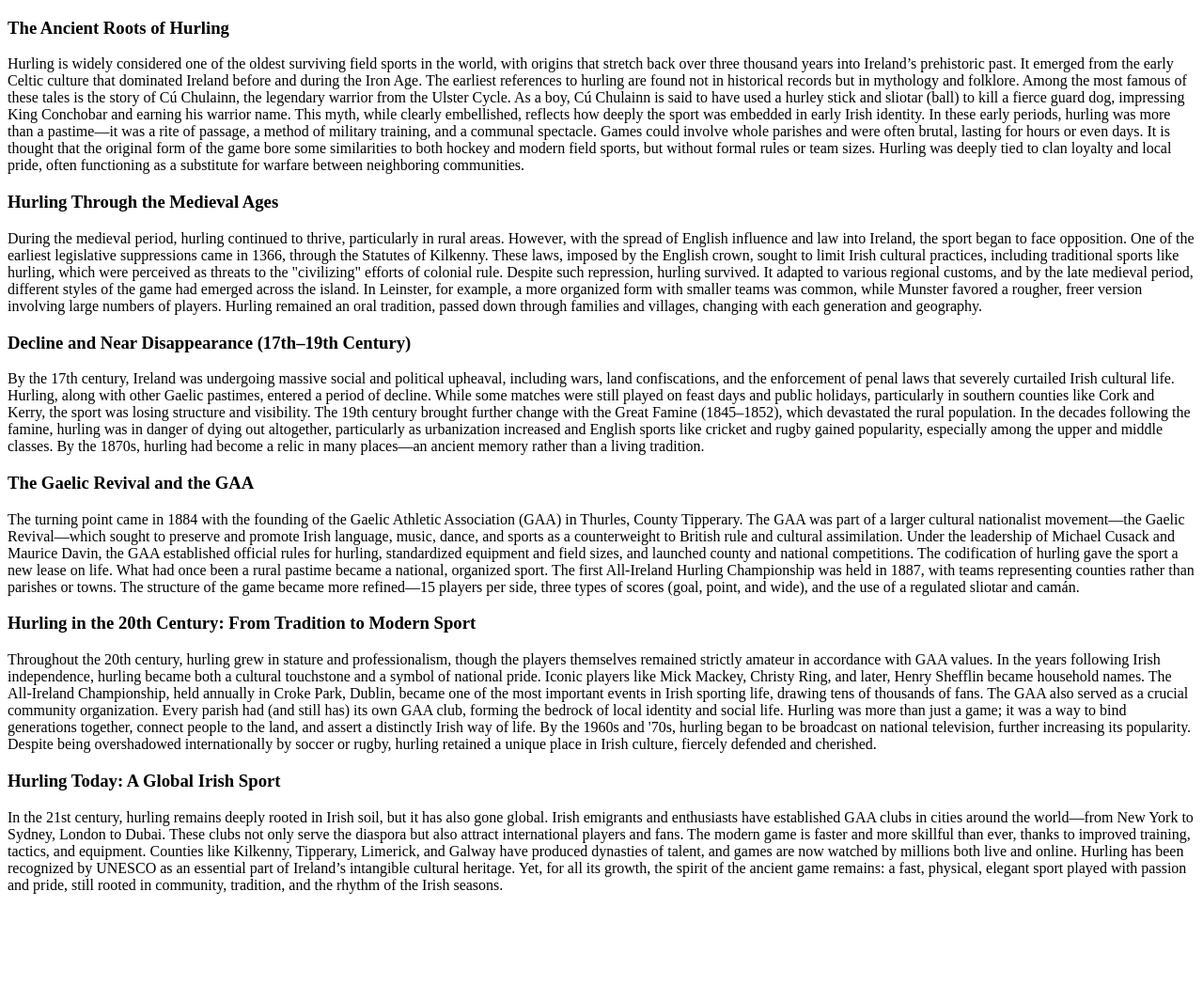
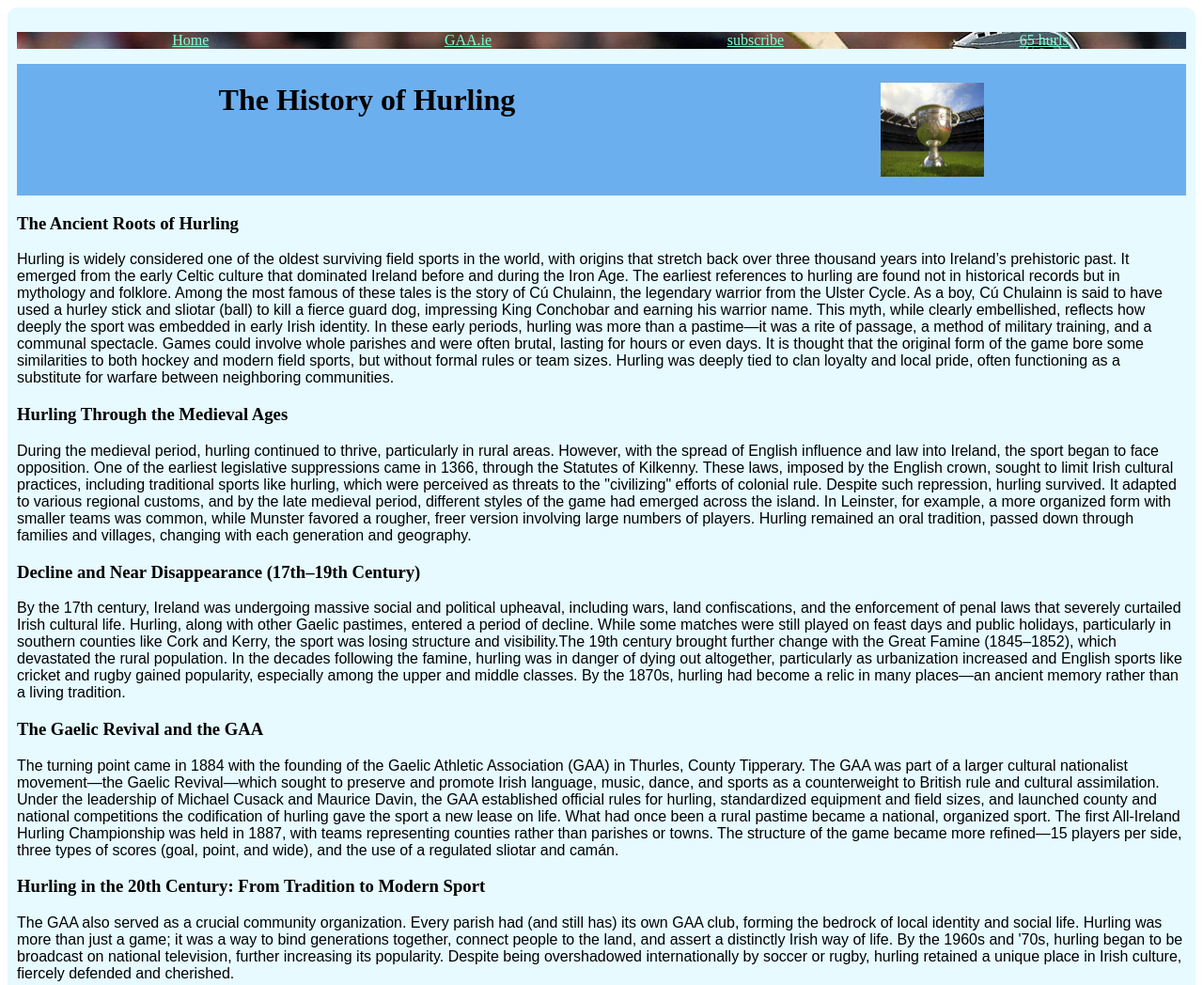
Before and after one commit to adilkortbi/Hurling, a plain HTML site: page history.html in a window 1280 px wide. Shown: the top 1048 px of the page at 94% size. Before the commit the page ends 967 px from the top, so only its background shows below. Drawn offline with Linux system fonts and the light colour scheme.

Commit message:
added a subscribe.html file

```diff
--- a/history.html
+++ b/history.html
@@ -3,45 +3,74 @@
 <head>
     <meta charset="UTF-8">
     <meta name="viewport" content="width=device-width, initial-scale=1">
-    <link rel="stylesheet" href="style.css2">
+    <link rel="stylesheet" href="style2.css">
     <title>the history of hurling</title>
 </head>
     <body>
+        <div id="wrapper">
+            <nav>   <ul>
+                <li><a href="index.html">Home</a></li>
+
+                <li><a href="https://www.gaa.ie/">GAA.ie</a></li>
+                <li><a href="subscribe.html">subscribe</a></li>
+                <li><a href="https://www.65hurls.com/">65 hurls</a></li>
+            </ul></nav>
+        <h1 id="header">The History of Hurling
+        <img src="Sam.jpeg" alt="sam maguire cup" width="110" height="100">
+        </h1>
         <h3>The Ancient Roots of Hurling</h3>
-         <div><p>Hurling is widely considered one of the oldest surviving field sports in the world, with origins that stretch back over three thousand years into Ireland’s prehistoric past. It emerged from the early Celtic culture that dominated Ireland before and during the Iron Age. The earliest references to hurling are found not in historical records but in mythology and folklore. Among the most famous of these tales is the story of Cú Chulainn, the legendary warrior from the Ulster Cycle. As a boy, Cú Chulainn is said to have used a hurley stick and sliotar (ball) to kill a fierce guard dog, impressing King Conchobar and earning his warrior name. This myth, while clearly embellished, reflects how deeply the sport was embedded in early Irish identity.
-
-            In these early periods, hurling was more than a pastime—it was a rite of passage, a method of military training, and a communal spectacle. Games could involve whole parishes and were often brutal, lasting for hours or even days. It is thought that the original form of the game bore some similarities to both hockey and modern field sports, but without formal rules or team sizes. Hurling was deeply tied to clan loyalty and local pride, often functioning as a substitute for warfare between neighboring communities.</p></div>
+        <p>Hurling is widely considered one of the oldest surviving field sports in the world, with origins that stretch back over three thousand years into Ireland’s prehistoric past.
+            It emerged from the early Celtic culture that dominated Ireland before and during the Iron Age. The earliest references to hurling are found not in historical records but
+            in mythology and folklore. Among the most famous of these tales is the story of Cú Chulainn, the legendary warrior from the Ulster Cycle. As a boy, Cú Chulainn is said to
+            have used a hurley stick and sliotar (ball) to kill a fierce guard dog, impressing King Conchobar and earning his warrior name. This myth, while clearly embellished,
+            reflects how deeply the sport was embedded in early Irish identity.
+            In these early periods, hurling was more than a pastime—it was a rite of passage, a method of military training,
+            and a communal spectacle. Games could involve whole parishes and were often brutal, lasting for hours or even days.
+            It is thought that the original form of the game bore some similarities to both hockey and modern field sports, but without formal rules or team sizes.
+            Hurling was deeply tied to clan loyalty and local pride, often functioning as a substitute for warfare between neighboring communities.
+        </p>
         <h3>Hurling Through the Medieval Ages</h3>
-         <div><p>During the medieval period, hurling continued to thrive, particularly in rural areas. However, with the spread of English influence and law into Ireland, the sport began to face opposition. One of the earliest legislative suppressions came in 1366, through the Statutes of Kilkenny. These laws, imposed by the English crown, sought to limit Irish cultural practices, including traditional sports like hurling, which were perceived as threats to the "civilizing" efforts of colonial rule.
-
-            Despite such repression, hurling survived. It adapted to various regional customs, and by the late medieval period, different styles of the game had emerged across the island. In Leinster, for example, a more organized form with smaller teams was common, while Munster favored a rougher, freer version involving large numbers of players. Hurling remained an oral tradition, passed down through families and villages, changing with each generation and geography.</p></div>
-
+        <p>During the medieval period, hurling continued to thrive, particularly in rural areas. However, with the spread of English influence and law into Ireland,
+            the sport began to face opposition. One of the earliest legislative suppressions came in 1366, through the Statutes of Kilkenny. These laws, imposed by the English crown,
+            sought to limit Irish cultural practices, including traditional sports like hurling, which were perceived as threats to the "civilizing" efforts of colonial rule.
+            Despite such repression, hurling survived. It adapted to various regional customs, and by the late medieval period, different styles of the game had emerged across the island.
+            In Leinster, for example, a more organized form with smaller teams was common, while Munster favored a rougher, freer version involving large numbers of players.
+            Hurling remained an oral tradition, passed down through families and villages, changing with each generation and geography.
+        </p>
         <h3>Decline and Near Disappearance (17th–19th Century)</h3>
-            <div><p>By the 17th century, Ireland was undergoing massive social and political upheaval, including wars, land confiscations, and the enforcement of penal laws that severely curtailed Irish cultural life. Hurling, along with other Gaelic pastimes, entered a period of decline. While some matches were still played on feast days and public holidays, particularly in southern counties like Cork and Kerry, the sport was losing structure and visibility.
-
-            The 19th century brought further change with the Great Famine (1845–1852), which devastated the rural population. In the decades following the famine, hurling was in danger of dying out altogether, particularly as urbanization increased and English sports like cricket and rugby gained popularity, especially among the upper and middle classes. By the 1870s, hurling had become a relic in many places—an ancient memory rather than a living tradition.</p></div>
-
+        <p>By the 17th century, Ireland was undergoing massive social and political upheaval, including wars, land confiscations,
+            and the enforcement of penal laws that severely curtailed Irish cultural life. Hurling, along with other Gaelic pastimes,
+            entered a period of decline. While some matches were still played on feast days and public holidays, particularly in southern counties like Cork and Kerry,
+            the sport was losing structure and visibility.The 19th century brought further change with the Great Famine (1845–1852), which devastated the rural population.
+            In the decades following the famine, hurling was in danger of dying out altogether,
+            particularly as urbanization increased and English sports like cricket and rugby gained popularity,
+            especially among the upper and middle classes. By the 1870s, hurling had become a relic in many places—an ancient memory rather than a living tradition.
+        </p>
         <h3>The Gaelic Revival and the GAA</h3>
-            <div><p>The turning point came in 1884 with the founding of the Gaelic Athletic Association (GAA) in Thurles, County Tipperary. The GAA was part of a larger cultural nationalist movement—the Gaelic Revival—which sought to preserve and promote Irish language, music, dance, and sports as a counterweight to British rule and cultural assimilation. Under the leadership of Michael Cusack and Maurice Davin, the GAA established official rules for hurling, standardized equipment and field sizes, and launched county and national competitions.
-
-            The codification of hurling gave the sport a new lease on life. What had once been a rural pastime became a national, organized sport. The first All-Ireland Hurling Championship was held in 1887, with teams representing counties rather than parishes or towns. The structure of the game became more refined—15 players per side, three types of scores (goal, point, and wide), and the use of a regulated sliotar and camán.</p></div>
-
+        <p>The turning point came in 1884 with the founding of the Gaelic Athletic Association (GAA) in Thurles, County Tipperary.
+            The GAA was part of a larger cultural nationalist movement—the Gaelic Revival—which sought to preserve and promote Irish language, music, dance,
+            and sports as a counterweight to British rule and cultural assimilation. Under the leadership of Michael Cusack and Maurice Davin, the GAA established official rules for hurling,
+            standardized equipment and field sizes, and launched county and national competitions
+            the codification of hurling gave the sport a new lease on life. What had once been a rural pastime became a national, organized sport.
+            The first All-Ireland Hurling Championship was held in 1887, with teams representing counties rather than parishes or towns.
+            The structure of the game became more refined—15 players per side, three types of scores (goal, point, and wide), and the use of a regulated sliotar and camán.
+        </p>
         <h3>Hurling in the 20th Century: From Tradition to Modern Sport</h3>
-          <div><p>Throughout the 20th century, hurling grew in stature and professionalism, though the players themselves remained strictly amateur in accordance with GAA values. In the years following Irish independence, hurling became both a cultural touchstone and a symbol of national pride. Iconic players like Mick Mackey, Christy Ring, and later, Henry Shefflin became household names. The All-Ireland Championship, held annually in Croke Park, Dublin, became one of the most important events in Irish sporting life, drawing tens of thousands of fans.
-
-            The GAA also served as a crucial community organization. Every parish had (and still has) its own GAA club, forming the bedrock of local identity and social life. Hurling was more than just a game; it was a way to bind generations together, connect people to the land, and assert a distinctly Irish way of life.
-
-            By the 1960s and '70s, hurling began to be broadcast on national television, further increasing its popularity. Despite being overshadowed internationally by soccer or rugby, hurling retained a unique place in Irish culture, fiercely defended and cherished.</p></div>
-
+        <p>The GAA also served as a crucial community organization. Every parish had (and still has) its own GAA club, forming the bedrock of local identity and social life.
+            Hurling was more than just a game; it was a way to bind generations together, connect people to the land, and assert a distinctly Irish way of life.
+            By the 1960s and '70s, hurling began to be broadcast on national television, further increasing its popularity. Despite being overshadowed internationally by soccer or rugby,
+            hurling retained a unique place in Irish culture, fiercely defended and cherished.
+        </p>
         <h3>Hurling Today: A Global Irish Sport</h3>
-            <div><p>In the 21st century, hurling remains deeply rooted in Irish soil, but it has also gone global. Irish emigrants and enthusiasts have established GAA clubs in cities around the world—from New York to Sydney, London to Dubai. These clubs not only serve the diaspora but also attract international players and fans.
-
-            The modern game is faster and more skillful than ever, thanks to improved training, tactics, and equipment. Counties like Kilkenny, Tipperary, Limerick, and Galway have produced dynasties of talent, and games are now watched by millions both live and online. Hurling has been recognized by UNESCO as an essential part of Ireland’s intangible cultural heritage.
-
-            Yet, for all its growth, the spirit of the ancient game remains: a fast, physical, elegant sport played with passion and pride, still rooted in community, tradition, and the rhythm of the Irish seasons.</p></div>
-
-
+        <p>In the 21st century, hurling remains deeply rooted in Irish soil, but it has also gone global. Irish emigrants and enthusiasts have established GAA clubs in cities around the world—from New York to Sydney, London to Dubai. These clubs not only serve the diaspora but also attract international players and fans.
+            The modern game is faster and more skillful than ever, thanks to improved training, tactics, and equipment.
+            Counties like Kilkenny, Tipperary, Limerick, and Galway have produced dynasties of talent, and games are now watched by millions both live and online.
+            Hurling has been recognized by UNESCO as an essential part of Ireland’s intangible cultural heritage.
+            Yet, for all its growth, the spirit of the ancient game remains: a fast, physical, elegant sport played with passion and pride, still rooted in community, tradition, and the rhythm
+            of the Irish seasons.
         </p>
      </div>
+     <footer>
+     </footer>
     </body>
 </html>
--- a/style.css
+++ b/style.css
@@ -0,0 +1,40 @@
+body{
+    height: 80%;
+    display: grid;
+    grid-template-columns:250px 500px 300 100px;
+    grid-template-rows:50px 100px 1700px 120px;
+
+}
+nav{
+    background-color: rgb(194, 231, 208);
+    color: black;
+    padding-top:10px;
+
+}
+ul{
+    display: flex;
+    justify-content: space-around;
+    background-image: url("hurling2.jpeg");
+}
+li{
+    display: flex;
+    flex-direction: start;
+    align-items: center;
+}
+a{
+    color: aquamarine;
+
+}
+.header{
+    font-family: 'Franklin Gothic Medium', 'Arial Narrow', Arial, sans-serif;
+    background-color:rgb(194, 231, 208) ;
+    display: flex;
+    justify-content: center;
+    align-items:center;
+}
+main{
+    background-color:rgb(194, 231, 208);
+}
+footer{
+    background-color:rgb(194, 231, 208);
+}
--- a/style2.css
+++ b/style2.css
@@ -0,0 +1,41 @@
+#wrapper{ background-color: rgb(230, 250, 255);
+    border-radius: 10px;
+    padding: 10px;
+}
+p{ font-family: sans-serif;
+    font-style: normal;
+}
+
+h1{
+    display:flex;
+    justify-content: center;
+    background-color: rgb(108, 175, 238);
+    color: rgb(0, 0, 0);
+    margin: 0px;
+    padding: 20px;
+
+}
+#header{
+    display: flex;
+    justify-content: space-around;
+}
+nav{
+    background-color: rgb(194, 231, 208);
+    color: black;
+
+
+}
+ul{
+    display: flex;
+    justify-content: space-around;
+    background-image: url("hurling2.jpeg");
+}
+li{
+    display: flex;
+    flex-direction: start;
+    align-items: center;
+}
+a{
+    color: aquamarine;
+
+}
```
Also changed, not shown: index.html (+32 -0 lines), subscribe.html (added, +30 -0 lines). Lines whose indentation alone changed are shown as unchanged.
